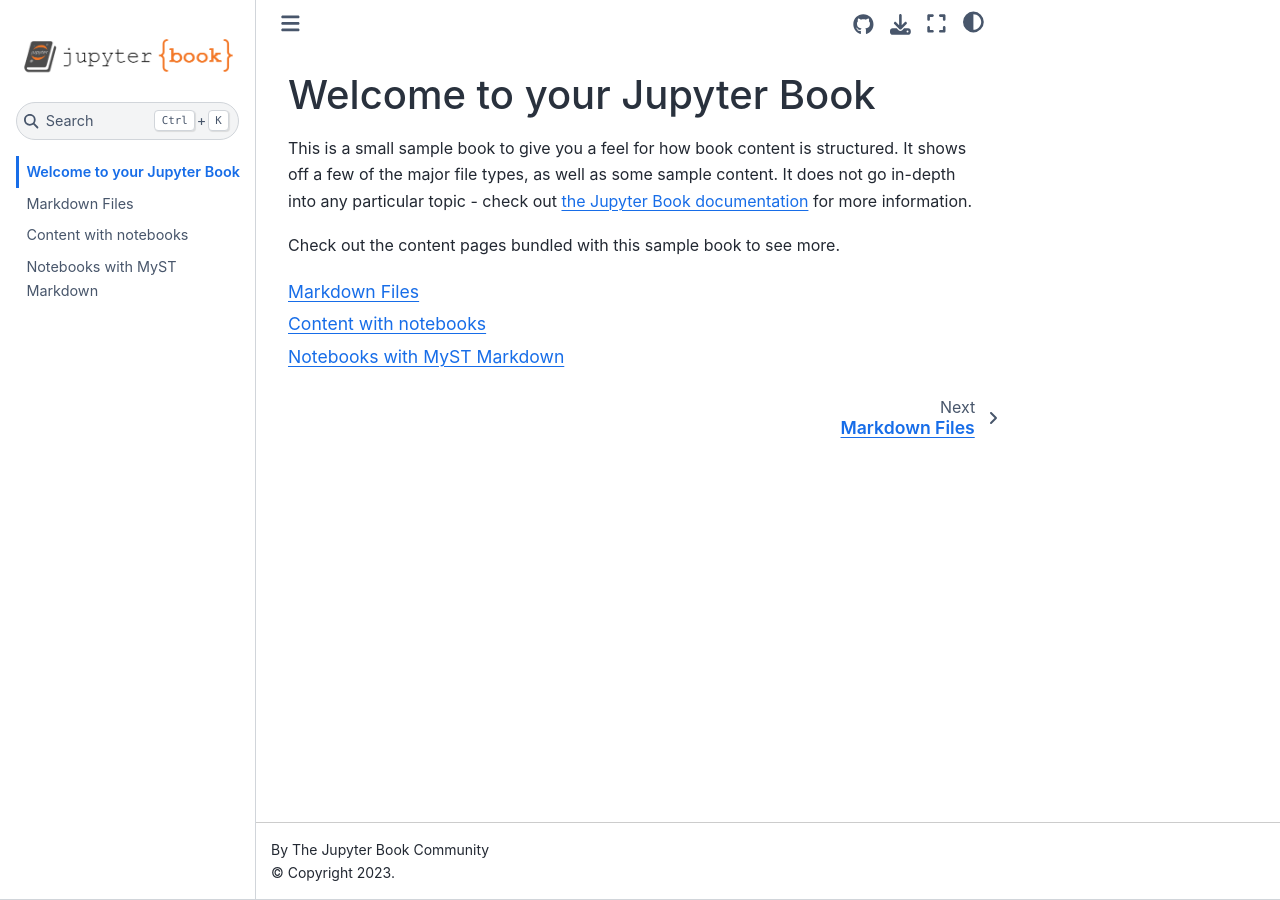
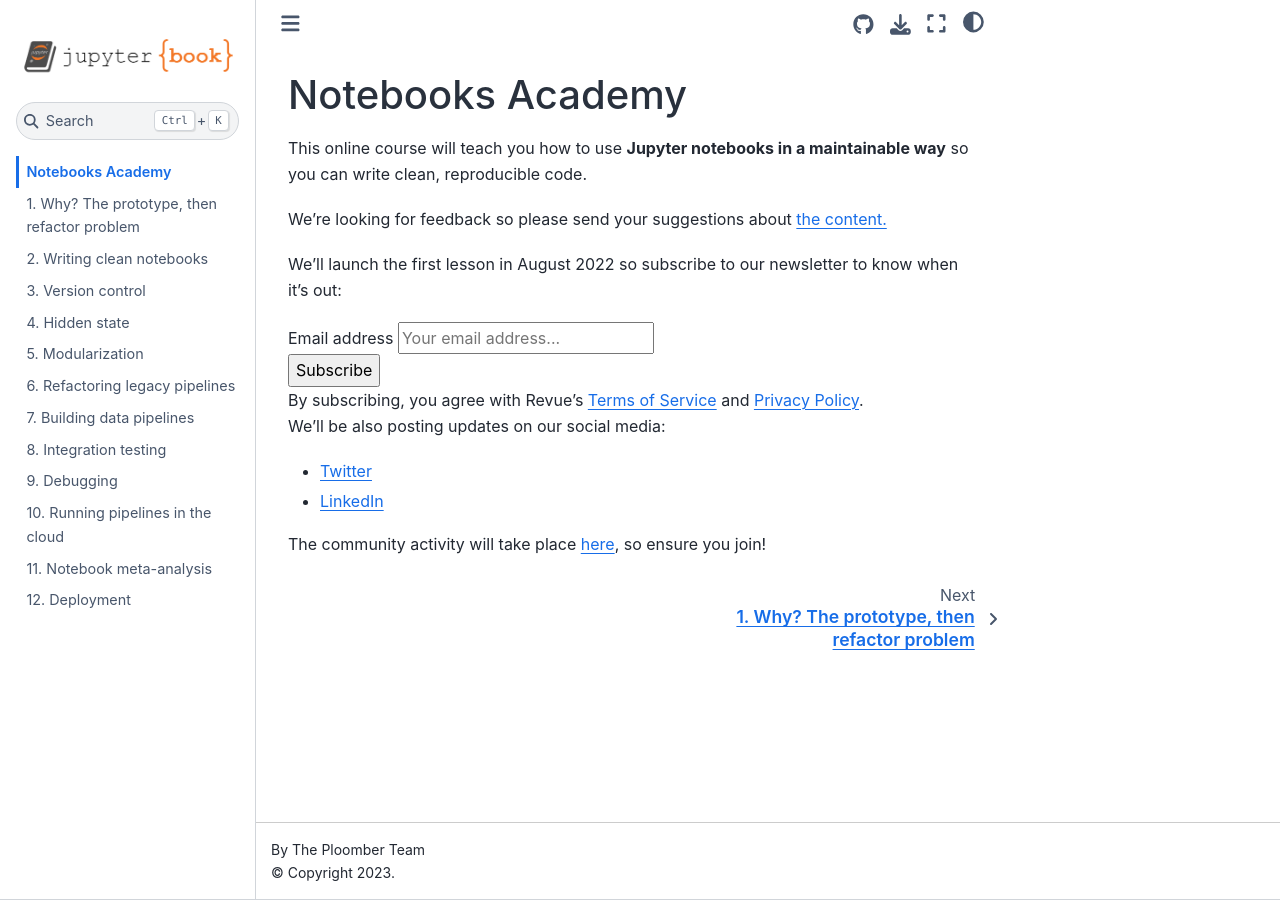
Before and after one commit to ploomber/notebooks-academy, a Jupyter Book: the page built from website/intro.md, in a window 1280 px wide. Built offline with Jupyter Book 1.0.4 settings and Sphinx 7.4.7 and the Sphinx Book theme 1.1.4, drawn with Linux system fonts in a browser that asks for light colours.

Commit message:
adds basic structure

````diff
--- a/website/_config.yml
+++ b/website/_config.yml
@@ -1,8 +1,8 @@
 # Book settings
 # Learn more at https://jupyterbook.org/customize/config.html
 
-title: My sample book
-author: The Jupyter Book Community
+title: Notebooks Academy
+author: The Ploomber Team
 logo: logo.png
 
 # Force re-execution of notebooks on each build.
@@ -21,9 +21,9 @@
 
 # Information about where the book exists on the web
 repository:
-  url: https://github.com/executablebooks/jupyter-book  # Online location of your book
-  path_to_book: docs  # Optional path to your book, relative to the repository root
-  branch: master  # Which branch of the repository should be used when creating links (optional)
+  url: https://github.com/ploomber/notebooks-academy  # Online location of your book
+  path_to_book: website  # Optional path to your book, relative to the repository root
+  branch: main  # Which branch of the repository should be used when creating links (optional)
 
 # Add GitHub buttons to your book
 # See https://jupyterbook.org/customize/config.html#add-a-link-to-your-repository
--- a/website/_toc.yml
+++ b/website/_toc.yml
@@ -4,6 +4,15 @@
 format: jb-book
 root: intro
 chapters:
-- file: markdown
-- file: notebooks
-- file: markdown-notebooks
+- file: lessons/01-prototype-then-refactor.md
+- file: lessons/02-clean-nbs.md
+- file: lessons/03-version-control.md
+- file: lessons/04-hidden-state.md
+- file: lessons/05-modularization.md
+- file: lessons/06-refactoring.md
+- file: lessons/07-data-pipelines.md
+- file: lessons/08-integration-testing.md
+- file: lessons/09-debugging.md
+- file: lessons/10-cloud.md
+- file: lessons/11-meta-analysis.md
+- file: lessons/12-deployment.md
--- a/website/intro.md
+++ b/website/intro.md
@@ -1,11 +1,29 @@
-# Welcome to your Jupyter Book
+# Notebooks Academy
 
-This is a small sample book to give you a feel for how book content is
-structured.
-It shows off a few of the major file types, as well as some sample content.
-It does not go in-depth into any particular topic - check out [the Jupyter Book documentation](https://jupyterbook.org) for more information.
+This online course will teach you how to use **Jupyter notebooks in a maintainable way** so you can write clean, reproducible code.
 
-Check out the content pages bundled with this sample book to see more.
+We're looking for feedback so please send your suggestions about [the content.](https://github.com/ploomber/notebooks-academy/issues/1)
 
-```{tableofcontents}
-```
+We'll launch the first lesson in August 2022 so subscribe to our newsletter to know when it's out:
+
+
+<div id="revue-embed">
+  <form action="https://www.getrevue.co/profile/ploomber/add_subscriber" method="post" id="revue-form" name="revue-form"  target="_blank">
+  <div class="revue-form-group">
+    <label for="member_email">Email address</label>
+    <input class="revue-form-field" placeholder="Your email address..." type="email" name="member[email]" id="member_email">
+  </div>
+  <div class="revue-form-actions">
+    <input type="submit" value="Subscribe" name="member[subscribe]" id="member_submit">
+  </div>
+  <div class="revue-form-footer">By subscribing, you agree with Revue’s <a target="_blank" href="https://www.getrevue.co/terms">Terms of Service</a> and <a target="_blank" href="https://www.getrevue.co/privacy">Privacy Policy</a>.</div>
+  </form>
+</div>
+
+
+We'll be also posting updates on our social media:
+
+- [Twitter](https://twitter.com/ploomber)
+- [LinkedIn](https://linkedin.com/companies/ploomber)
+
+The community activity will take place [here](https://ploomber.io/community), so ensure you join!
--- /dev/null
+++ b/website/lessons/01-prototype-then-refactor.md
@@ -0,0 +1 @@
+# 1. Why? The prototype, then refactor problem
--- /dev/null
+++ b/website/lessons/02-clean-nbs.md
@@ -0,0 +1 @@
+# 2. Writing clean notebooks
--- /dev/null
+++ b/website/lessons/03-version-control.md
@@ -0,0 +1 @@
+# 3. Version control
--- /dev/null
+++ b/website/lessons/04-hidden-state.md
@@ -0,0 +1 @@
+# 4. Hidden state
--- /dev/null
+++ b/website/lessons/05-modularization.md
@@ -0,0 +1 @@
+# 5. Modularization
--- /dev/null
+++ b/website/lessons/06-refactoring.md
@@ -0,0 +1 @@
+# 6. Refactoring legacy pipelines
--- /dev/null
+++ b/website/lessons/07-data-pipelines.md
@@ -0,0 +1 @@
+# 7. Building data pipelines
--- /dev/null
+++ b/website/lessons/08-integration-testing.md
@@ -0,0 +1 @@
+# 8. Integration testing
--- /dev/null
+++ b/website/lessons/09-debugging.md
@@ -0,0 +1 @@
+# 9. Debugging
--- /dev/null
+++ b/website/lessons/10-cloud.md
@@ -0,0 +1 @@
+# 10. Running pipelines in the cloud
--- /dev/null
+++ b/website/lessons/11-meta-analysis.md
@@ -0,0 +1 @@
+# 11. Notebook meta-analysis
````
Also changed, not shown: README.md (+1 -1 lines), tasks.py (added, +23 -0 lines), website/lessons/12-deployment.md (added, +1 -0 lines).
